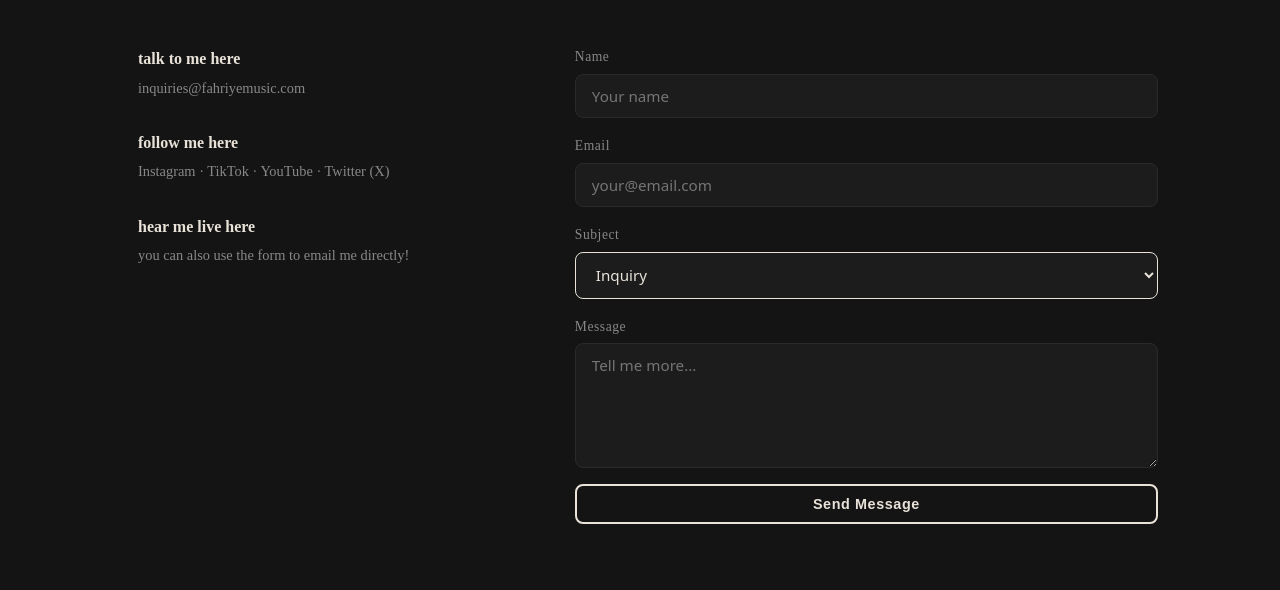
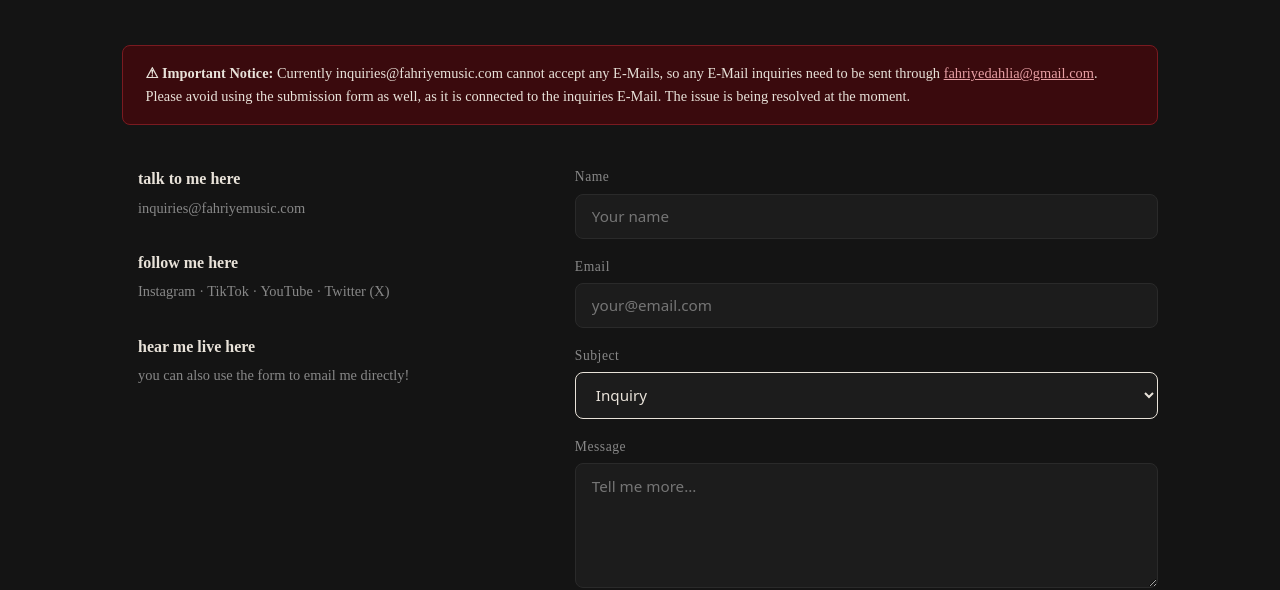
Before and after one commit to fahrari/FahriyeMusicWebsite, a plain HTML site: page contact.html in a window 1280 px wide. Shown: the part 210-800 px from the top of the page. Drawn offline with Linux system fonts and the light colour scheme.

Commit message:
add important notice to contact page

```diff
--- a/contact.html
+++ b/contact.html
@@ -27,6 +27,10 @@
     <div class="container">
       <h2 class="section-title">talk to me, i don't bite</h2>
       <p class="section-sub">(inquiries and collaborations)</p>
+
+      <div class="notice-banner">
+        <strong>⚠ Important Notice:</strong> Currently inquiries@fahriyemusic.com cannot accept any E-Mails, so any E-Mail inquiries need to be sent through <a href="mailto:fahriyedahlia@gmail.com">fahriyedahlia@gmail.com</a>. Please avoid using the submission form as well, as it is connected to the inquiries E-Mail. The issue is being resolved at the moment.
+      </div>
 
       <div class="contact-grid">
         <div class="contact-info">
--- a/style.css
+++ b/style.css
@@ -286,6 +286,19 @@ section:nth-child(even) { background: var(--bg2); }
 .form-status.success { color: #6fcf97; }
 .form-status.error { color: #eb5757; }
 
+.notice-banner {
+  background: #3a0a0d;
+  border: 1px solid #7a1a20;
+  border-radius: var(--radius);
+  padding: 1rem 1.4rem;
+  margin-bottom: 2.5rem;
+  color: var(--text);
+  font-size: 0.9rem;
+  line-height: 1.6;
+}
+.notice-banner a { color: #e8a0a5; text-decoration: underline; }
+.notice-banner a:hover { color: var(--text); }
+
 footer {
   background: #0a0a0a;
   border-top: 1px solid var(--border);
```
